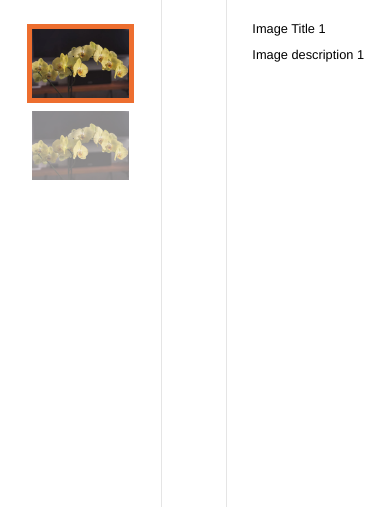
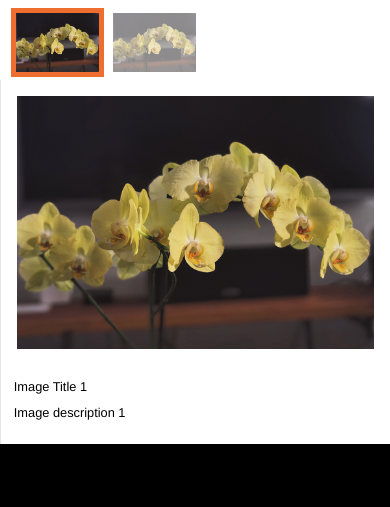
Before and after one commit to caorec/caorec.github.io, a plain HTML site: page _site/gallery/index.html in a window 390 px wide. Shown: the part 87-594 px from the top of the page. Drawn offline with Linux system fonts and the light colour scheme.

Commit message:
Finish mobile site (allmost) again

```diff
--- a/_site/css/main.css
+++ b/_site/css/main.css
@@ -327,13 +327,6 @@ body {
 .page h4 {
   margin-bottom: 1em;
 }
-.
-.
-.
-/* GALLERY STYLES */
-.
-.
-.
 /* BLOG STYLES */
 .blog-recent {
   text-align: right;
@@ -456,4 +449,40 @@ body {
     font-size: 1.3rem;
     width: auto;
   }
+  /* GALLERY STYLES */
+  .gallery {
+    flex-direction: column;
+  }
+  .gallery .col {
+    padding: 1em;
+  }
+  .gallery .gallery-thumbs {
+    flex: 1;
+    height: auto;
+    white-space: nowrap;
+    width: 100vw;
+  }
+  .gallery-thumbs > div {
+    display: inline-block;
+  }
+  .gallery-thumbs img {
+    height: 7vh;
+    margin: 0 10px 0 0;
+    width: auto;
+  }
+  .gallery .gallery-info {
+    flex: 1;
+  }
+  /* BLOG STYLES */
+ .blog-recent {
+ }
+ .blog-previews {
+   padding: 0;
+ }
+ .col-two {
+   flex-direction: column;
+ }
+ .col-two .col-aside {
+   order: -1;
+ }
 }
--- a/css/main.css
+++ b/css/main.css
@@ -327,13 +327,6 @@ body {
 .page h4 {
   margin-bottom: 1em;
 }
-.
-.
-.
-/* GALLERY STYLES */
-.
-.
-.
 /* BLOG STYLES */
 .blog-recent {
   text-align: right;
@@ -456,4 +449,40 @@ body {
     font-size: 1.3rem;
     width: auto;
   }
+  /* GALLERY STYLES */
+  .gallery {
+    flex-direction: column;
+  }
+  .gallery .col {
+    padding: 1em;
+  }
+  .gallery .gallery-thumbs {
+    flex: 1;
+    height: auto;
+    white-space: nowrap;
+    width: 100vw;
+  }
+  .gallery-thumbs > div {
+    display: inline-block;
+  }
+  .gallery-thumbs img {
+    height: 7vh;
+    margin: 0 10px 0 0;
+    width: auto;
+  }
+  .gallery .gallery-info {
+    flex: 1;
+  }
+  /* BLOG STYLES */
+ .blog-recent {
+ }
+ .blog-previews {
+   padding: 0;
+ }
+ .col-two {
+   flex-direction: column;
+ }
+ .col-two .col-aside {
+   order: -1;
+ }
 }
```
